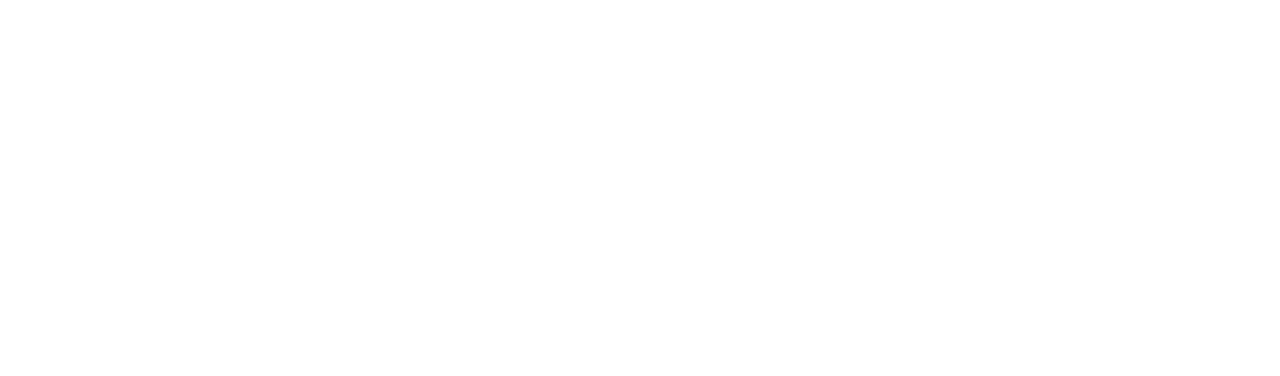
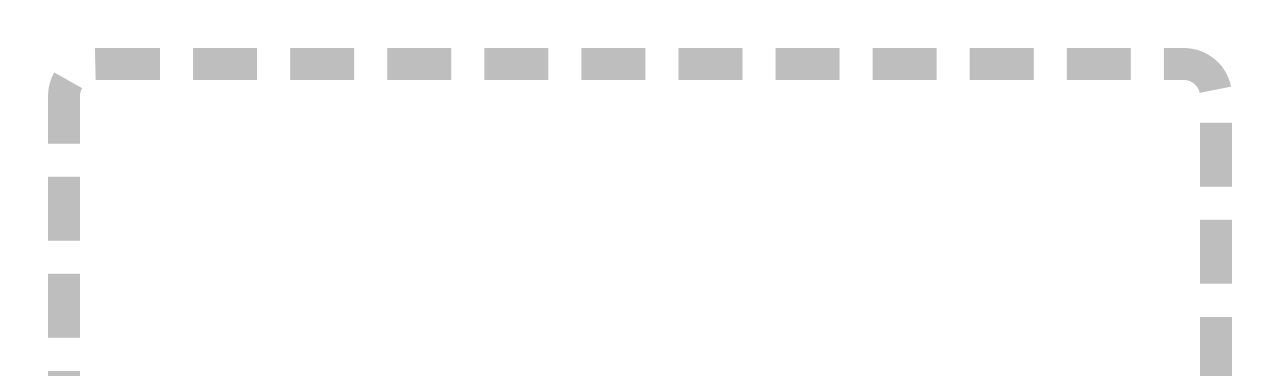
Before and after one commit to k8188219/image-grid, a plain HTML site: page index.html in a window 1280 px wide. Shown: the top 376 px of the page. Drawn offline with Linux system fonts and the light colour scheme.

Commit message:
feat: add hint

```diff
--- a/index.html
+++ b/index.html
@@ -25,8 +25,27 @@
 
   </script>
   <style>
-    #drop {
-      min-height: 100vh;
+    .hint {
+      display: none;
+    }
+
+    .hint:nth-child(2) {
+      display: flex;
+      justify-content: center;
+      align-items: center;
+
+      position: fixed;
+      box-sizing: border-box;
+      width: calc(100% - 6rem);
+      height: calc(100% - 6rem);
+      padding: 1rem;
+      margin: 3rem;
+      border-radius: 3rem;
+      border: 2rem dashed currentColor;
+
+      color: rgb(190, 190, 190);
+      font-size: 2rem;
+      word-wrap: break-word;
     }
 
     body {
@@ -53,6 +72,7 @@
 
 <body>
   <div id="tag"></div>
+  <div class="hint"> Drop files / folders here! </div>
   <script>
     window.addEventListener("dragover", (event) => event.preventDefault());
     window.addEventListener("drop", handleDrop);
```
